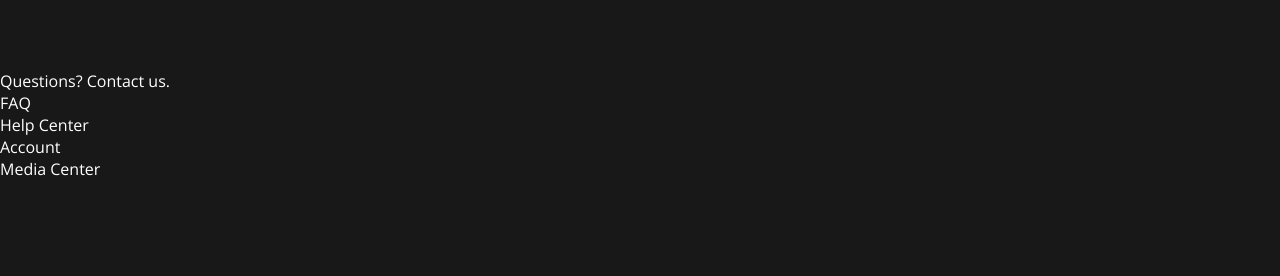
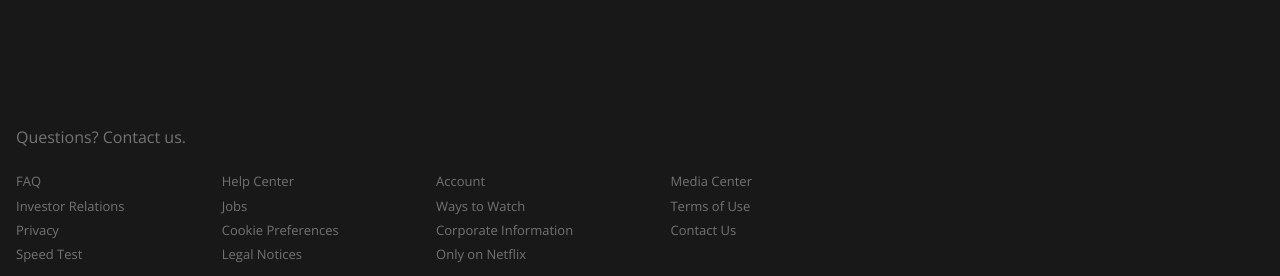
Before and after one commit to martygo/clone-netflix-cartoons, a React (Vite) app: page / in a window 1280 px wide. Shown: the part 2064-2340 px from the top of the page. Before the commit the page ends 2244 px from the top, so only its background shows below. Built offline with nearby package versions, Linux system fonts and the light colour scheme.

Commit message:
✨ Add footer

```diff
--- a/src/App.scss
+++ b/src/App.scss
@@ -17,13 +17,16 @@ $help: #e50914;
   transition: all 0.3s ease-in-out;
 }
 
-*, *::before, *::after {
+*,
+*::before,
+*::after {
   margin: 0;
   padding: 0;
   box-sizing: border-box;
 }
 
-html, body {
+html,
+body {
   font-family: 'Open Sans', sans-serif;
   font-size: 100%;
   background-color: $primary;
@@ -35,7 +38,8 @@ a {
   color: $tertiary;
 }
 
-ul, li {
+ul,
+li {
   list-style: none;
 }
 
@@ -52,7 +56,7 @@ ul, li {
     display: flex;
     justify-content: space-between;
     align-items: center;
-        z-index: 1;
+    z-index: 999;
 
     @media (max-width: 768px) {
       padding: 0.6rem 1rem;
@@ -105,7 +109,7 @@ ul, li {
           border: 1px solid #888;
 
           &:hover {
-                        background-color: hsla(0, 0%, 59%, .3);
+            background-color: hsla(0, 0%, 59%, 0.3);
           }
         }
       }
@@ -197,7 +201,7 @@ ul, li {
           display: none;
 
           &::after {
-                        content: "";
+            content: '';
             border: 1px solid currentColor;
             border-bottom: none;
             border-left: none;
@@ -247,8 +251,8 @@ ul, li {
 
       &::before {
         position: absolute;
-                background: linear-gradient(180deg,transparent 0,#181818);
-                content: " ";
+        background: linear-gradient(180deg, transparent 0, #181818);
+        content: ' ';
         bottom: 100%;
         height: 16em;
         top: -17rem;
@@ -285,10 +289,60 @@ ul, li {
           text-transform: uppercase;
 
           &:hover {
-                        background-color: red
+            background-color: red;
+          }
+        }
+      }
+    }
+  }
+
+  &__footer {
+    width: 60%;
+    margin-top: 2.5rem;
+
+    @media (max-width: 768px) {
+      width: 98%;
+    }
+
+    &__content {
+      padding: 1rem;
+
+      &--help {
+        color: #737373;
+        text-align: left;
+
+        &:hover {
+          text-decoration: underline;
+        }
+      }
+
+      &__links {
+        display: flex;
+        justify-content: space-between;
+        flex-wrap: wrap;
+        margin-top: 1.5rem;
+
+        &--item {
+          display: flex;
+          flex-direction: column;
+          flex-wrap: wrap;
+          gap: 0.4rem;
+          font-size: 13px;
+
+          a {
+            color: #737373;
+            &:hover {
+              text-decoration: underline;
+            }
+          }
+
+          @media (max-width: 768px) {
+            &:last-child {
+              margin-top: 0.4rem;
             }
           }
         }
       }
     }
   }
+}
--- a/src/App.tsx
+++ b/src/App.tsx
@@ -195,22 +195,33 @@ function App() {
 
       <footer className="App__footer">
         <div className="App__footer__content">
-          <p className="App__footer__content--help">
-            <a href="#">Questions? Contact us.</a>
-          </p>
+          <a href="#" className="App__footer__content--help">
+            Questions? Contact us.
+          </a>
 
-          <ul className="App__footer--links">
-            <li className="App__footer__links--item">
+          <ul className="App__footer__content__links">
+            <li className="App__footer__content__links--item">
               <a href="#">FAQ</a>
+              <a href="#">Investor Relations</a>
+              <a href="#">Privacy</a>
+              <a href="#">Speed Test</a>
             </li>
-            <li className="App__footer__links--item">
+            <li className="App__footer__content__links--item">
               <a href="#">Help Center</a>
+              <a href="#">Jobs</a>
+              <a href="#">Cookie Preferences</a>
+              <a href="#">Legal Notices</a>
             </li>
-            <li className="App__footer__links--item">
+            <li className="App__footer__content__links--item">
               <a href="#">Account</a>
+              <a href="#">Ways to Watch</a>
+              <a href="#">Corporate Information</a>
+              <a href="#">Only on Netflix</a>
             </li>
-            <li className="App__footer__links--item">
+            <li className="App__footer__content__links--item">
               <a href="#">Media Center</a>
+              <a href="#">Terms of Use</a>
+              <a href="#">Contact Us</a>
             </li>
           </ul>
         </div>
```
Lines whose indentation alone changed are shown as unchanged.
